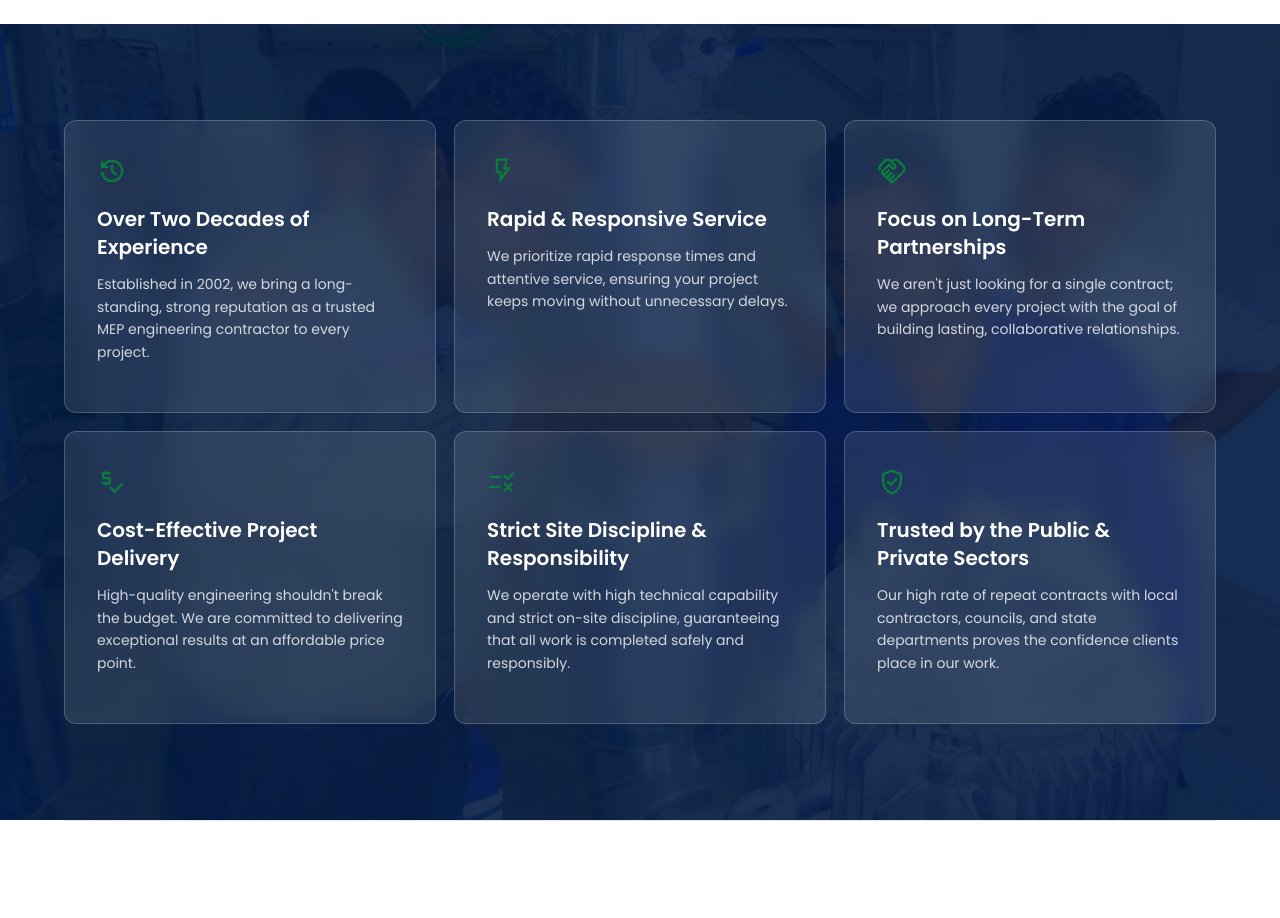
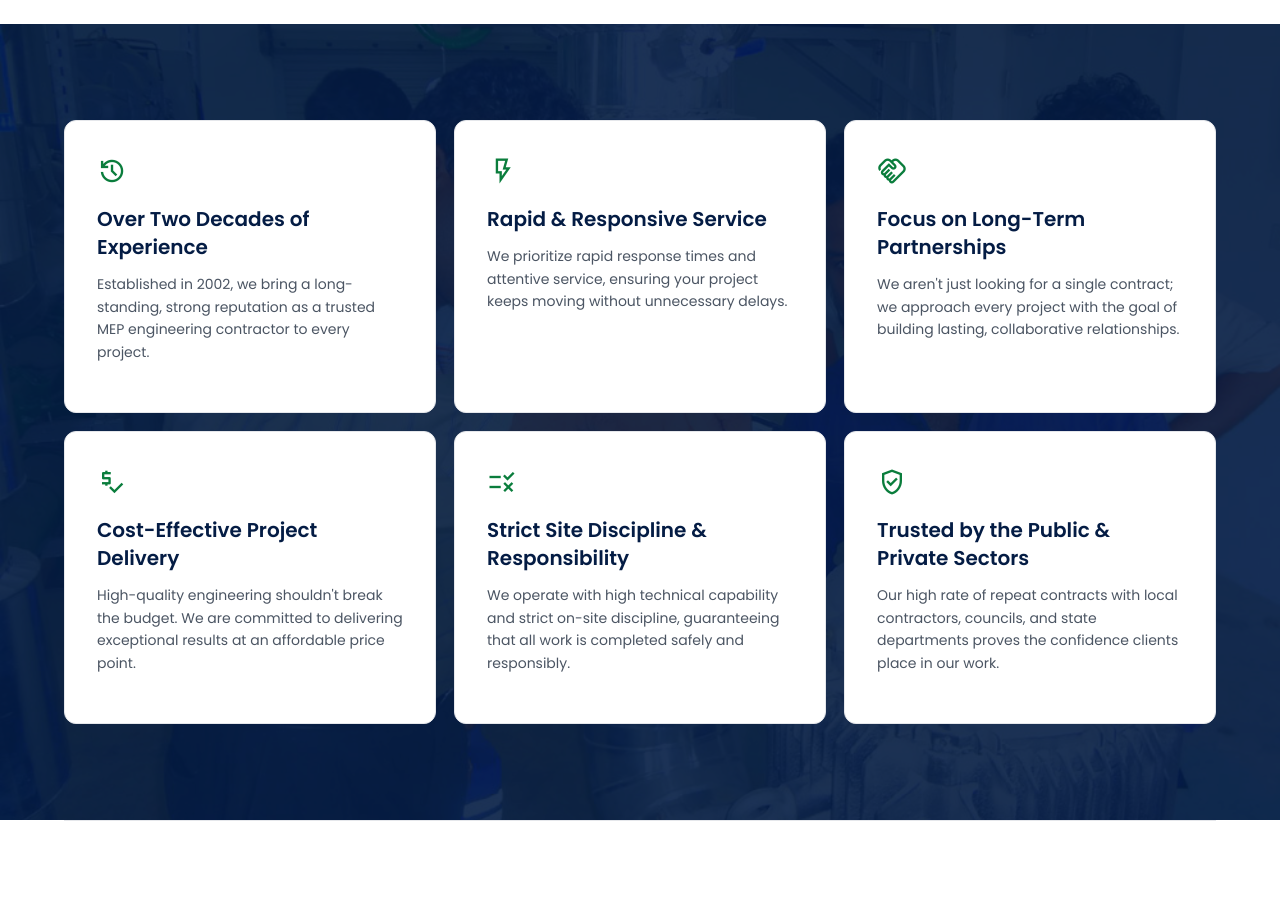
Before and after one commit to hasiya03/asda-engineering, a SvelteKit app: page / in a window 1280 px wide. Shown: the part 2560-3478 px from the top of the page. Built offline with nearby package versions, Linux system fonts and the light colour scheme.

Commit message:
Apply UI updates: standardize hero buttons, update card outline colors, remove glassmorphism background, add subtle hover zooms, update text layout

```diff
--- a/src/routes/+page.svelte
+++ b/src/routes/+page.svelte
@@ -128,8 +128,8 @@
     </div>
 
     <div class="flex flex-col sm:flex-row justify-center items-center gap-4">
-      <a class="inline-flex justify-center items-center px-8 py-4 bg-brand text-white font-semibold rounded-lg transition-all duration-300 shadow-md hover:bg-[#086330] hover:-translate-y-0.5 hover:shadow-xl w-full sm:w-auto" href="/contact">Request a Consultation</a>
-      <a class="inline-flex justify-center items-center px-8 py-4 bg-transparent text-brand font-semibold rounded-lg border-2 border-brand transition-all duration-300 hover:bg-brand hover:text-white hover:-translate-y-0.5 hover:shadow-xl w-full sm:w-auto" href="/projects">View Projects</a>
+      <a class="inline-flex justify-center items-center px-8 py-4 bg-brand text-white font-semibold rounded-lg transition-all duration-300 shadow-md hover:bg-brand-dark hover:-translate-y-0.5 hover:shadow-xl w-full sm:w-[280px]" href="/contact">Request a Consultation</a>
+      <a class="inline-flex justify-center items-center px-8 py-4 bg-transparent text-brand font-semibold rounded-lg border-2 border-brand transition-all duration-300 hover:bg-brand-dark hover:border-brand-dark hover:text-white hover:-translate-y-0.5 hover:shadow-xl w-full sm:w-[280px]" href="/projects">View Projects</a>
     </div>
   </div>
 
@@ -194,22 +194,22 @@
     </div>
 
     <div class="grid grid-cols-1 sm:grid-cols-2 lg:grid-cols-4 gap-8">
-      <article class="bg-white rounded-xl p-8 border border-gray-200 shadow-sm transition-all duration-300 hover:-translate-y-1 hover:shadow-xl hover:border-cyan-500/45">
+      <article class="bg-white rounded-xl p-8 border border-gray-200 shadow-sm transition-all duration-300 hover:-translate-y-1 hover:shadow-xl hover:border-brand-dark">
         <span class="material-symbols-outlined block text-brand text-4xl mb-4">layers</span>
         <h4 class="text-xl font-semibold text-[#041C44] mb-3">End-to-End Execution</h4>
         <p class="text-gray-600 text-sm leading-relaxed">Complete consultancy, design, build, installation, and commissioning capabilities.</p>
       </article>
-      <article class="bg-white rounded-xl p-8 border border-gray-200 shadow-sm transition-all duration-300 hover:-translate-y-1 hover:shadow-xl hover:border-cyan-500/45">
+      <article class="bg-white rounded-xl p-8 border border-gray-200 shadow-sm transition-all duration-300 hover:-translate-y-1 hover:shadow-xl hover:border-brand-dark">
         <span class="material-symbols-outlined block text-brand text-4xl mb-4">domain</span>
         <h4 class="text-xl font-semibold text-[#041C44] mb-3">In-House Infrastructure</h4>
         <p class="text-gray-600 text-sm leading-relaxed">We maintain our own plant equipment and a fully equipped workshop facility, ensuring zero delays.</p>
       </article>
-      <article class="bg-white rounded-xl p-8 border border-gray-200 shadow-sm transition-all duration-300 hover:-translate-y-1 hover:shadow-xl hover:border-cyan-500/45">
+      <article class="bg-white rounded-xl p-8 border border-gray-200 shadow-sm transition-all duration-300 hover:-translate-y-1 hover:shadow-xl hover:border-brand-dark">
         <span class="material-symbols-outlined block text-brand text-4xl mb-4">verified</span>
         <h4 class="text-xl font-semibold text-[#041C44] mb-3">Certified Excellence</h4>
         <p class="text-gray-600 text-sm leading-relaxed">Operating with ISO-certified quality management and proud ICTAD EM 2 contractor status.</p>
       </article>
-      <article class="bg-white rounded-xl p-8 border border-gray-200 shadow-sm transition-all duration-300 hover:-translate-y-1 hover:shadow-xl hover:border-cyan-500/45">
+      <article class="bg-white rounded-xl p-8 border border-gray-200 shadow-sm transition-all duration-300 hover:-translate-y-1 hover:shadow-xl hover:border-brand-dark">
         <span class="material-symbols-outlined block text-brand text-4xl mb-4">security</span>
         <h4 class="text-xl font-semibold text-[#041C44] mb-3">Reliable Support</h4>
         <p class="text-gray-600 text-sm leading-relaxed">Cost-conscious planning and highly responsive support across every single project stage.</p>
@@ -225,9 +225,9 @@
 
   <div class="grid grid-cols-1 sm:grid-cols-2 lg:grid-cols-3 gap-8">
     {#each projects as project}
-      <article class="bg-white rounded-xl overflow-hidden shadow-md transition-all duration-300 hover:-translate-y-1 hover:shadow-xl group border border-transparent hover:border-cyan-500/45">
+      <article class="bg-white rounded-xl overflow-hidden shadow-md transition-all duration-300 hover:-translate-y-1 hover:shadow-xl group border border-transparent hover:border-brand-dark">
         <div class="h-56 overflow-hidden">
-          <img src={project.image} alt={project.title} class="w-full h-full object-cover transition-transform duration-500 group-hover:scale-110" />
+          <img src={project.image} alt={project.title} class="w-full h-full object-cover transition-transform duration-500 group-hover:scale-105" />
         </div>
         <div class="p-6">
           <span class="inline-block px-3 py-1 bg-green-50 text-brand text-xs font-semibold uppercase tracking-wider rounded-full mb-4">{project.category}</span>
@@ -247,35 +247,35 @@
   <div class="absolute inset-0 bg-[#041C44]/90 z-10"></div>
   <div class="relative z-20 max-w-6xl mx-auto w-full">
     <div class="grid grid-cols-1 md:grid-cols-2 lg:grid-cols-3 gap-6">
-      <article class="bg-white/10 backdrop-blur-md rounded-xl p-8 border border-white/20 text-white transition-transform duration-300 hover:-translate-y-1 hover:border-cyan-500/45">
+      <article class="bg-white rounded-xl p-8 border border-gray-200 text-[#041C44] transition-transform duration-300 hover:-translate-y-1 hover:border-brand-dark">
         <span class="material-symbols-outlined block text-3xl text-brand mb-4">history</span>
-        <h3 class="text-xl font-semibold text-white mb-3">Over Two Decades of Experience</h3>
-        <p class="text-sm text-white/80 leading-relaxed">Established in 2002, we bring a long-standing, strong reputation as a trusted MEP engineering contractor to every project.</p>
+        <h3 class="text-xl font-semibold text-[#041C44] mb-3">Over Two Decades of Experience</h3>
+        <p class="text-sm text-gray-600 leading-relaxed">Established in 2002, we bring a long-standing, strong reputation as a trusted MEP engineering contractor to every project.</p>
       </article>
-      <article class="bg-white/10 backdrop-blur-md rounded-xl p-8 border border-white/20 text-white transition-transform duration-300 hover:-translate-y-1 hover:border-cyan-500/45">
+      <article class="bg-white rounded-xl p-8 border border-gray-200 text-[#041C44] transition-transform duration-300 hover:-translate-y-1 hover:border-brand-dark">
         <span class="material-symbols-outlined block text-3xl text-brand mb-4">flash_on</span>
-        <h3 class="text-xl font-semibold text-white mb-3">Rapid & Responsive Service</h3>
-        <p class="text-sm text-white/80 leading-relaxed">We prioritize rapid response times and attentive service, ensuring your project keeps moving without unnecessary delays.</p>
+        <h3 class="text-xl font-semibold text-[#041C44] mb-3">Rapid & Responsive Service</h3>
+        <p class="text-sm text-gray-600 leading-relaxed">We prioritize rapid response times and attentive service, ensuring your project keeps moving without unnecessary delays.</p>
       </article>
-      <article class="bg-white/10 backdrop-blur-md rounded-xl p-8 border border-white/20 text-white transition-transform duration-300 hover:-translate-y-1 hover:border-cyan-500/45">
+      <article class="bg-white rounded-xl p-8 border border-gray-200 text-[#041C44] transition-transform duration-300 hover:-translate-y-1 hover:border-brand-dark">
         <span class="material-symbols-outlined block text-3xl text-brand mb-4">handshake</span>
-        <h3 class="text-xl font-semibold text-white mb-3">Focus on Long-Term Partnerships</h3>
-        <p class="text-sm text-white/80 leading-relaxed">We aren't just looking for a single contract; we approach every project with the goal of building lasting, collaborative relationships.</p>
+        <h3 class="text-xl font-semibold text-[#041C44] mb-3">Focus on Long-Term Partnerships</h3>
+        <p class="text-sm text-gray-600 leading-relaxed">We aren't just looking for a single contract; we approach every project with the goal of building lasting, collaborative relationships.</p>
       </article>
-      <article class="bg-white/10 backdrop-blur-md rounded-xl p-8 border border-white/20 text-white transition-transform duration-300 hover:-translate-y-1 hover:border-cyan-500/45">
+      <article class="bg-white rounded-xl p-8 border border-gray-200 text-[#041C44] transition-transform duration-300 hover:-translate-y-1 hover:border-brand-dark">
         <span class="material-symbols-outlined block text-3xl text-brand mb-4">price_check</span>
-        <h3 class="text-xl font-semibold text-white mb-3">Cost-Effective Project Delivery</h3>
-        <p class="text-sm text-white/80 leading-relaxed">High-quality engineering shouldn't break the budget. We are committed to delivering exceptional results at an affordable price point.</p>
+        <h3 class="text-xl font-semibold text-[#041C44] mb-3">Cost-Effective Project Delivery</h3>
+        <p class="text-sm text-gray-600 leading-relaxed">High-quality engineering shouldn't break the budget. We are committed to delivering exceptional results at an affordable price point.</p>
       </article>
-      <article class="bg-white/10 backdrop-blur-md rounded-xl p-8 border border-white/20 text-white transition-transform duration-300 hover:-translate-y-1 hover:border-cyan-500/45">
+      <article class="bg-white rounded-xl p-8 border border-gray-200 text-[#041C44] transition-transform duration-300 hover:-translate-y-1 hover:border-brand-dark">
         <span class="material-symbols-outlined block text-3xl text-brand mb-4">rule</span>
-        <h3 class="text-xl font-semibold text-white mb-3">Strict Site Discipline & Responsibility</h3>
-        <p class="text-sm text-white/80 leading-relaxed">We operate with high technical capability and strict on-site discipline, guaranteeing that all work is completed safely and responsibly.</p>
+        <h3 class="text-xl font-semibold text-[#041C44] mb-3">Strict Site Discipline & Responsibility</h3>
+        <p class="text-sm text-gray-600 leading-relaxed">We operate with high technical capability and strict on-site discipline, guaranteeing that all work is completed safely and responsibly.</p>
       </article>
-      <article class="bg-white/10 backdrop-blur-md rounded-xl p-8 border border-white/20 text-white transition-transform duration-300 hover:-translate-y-1 hover:border-cyan-500/45">
+      <article class="bg-white rounded-xl p-8 border border-gray-200 text-[#041C44] transition-transform duration-300 hover:-translate-y-1 hover:border-brand-dark">
         <span class="material-symbols-outlined block text-3xl text-brand mb-4">verified_user</span>
-        <h3 class="text-xl font-semibold text-white mb-3">Trusted by the Public & Private Sectors</h3>
-        <p class="text-sm text-white/80 leading-relaxed">Our high rate of repeat contracts with local contractors, councils, and state departments proves the confidence clients place in our work.</p>
+        <h3 class="text-xl font-semibold text-[#041C44] mb-3">Trusted by the Public & Private Sectors</h3>
+        <p class="text-sm text-gray-600 leading-relaxed">Our high rate of repeat contracts with local contractors, councils, and state departments proves the confidence clients place in our work.</p>
       </article>
     </div>
   </div>
@@ -288,7 +288,7 @@
 
   <div class="grid grid-cols-1 md:grid-cols-2 lg:grid-cols-3 gap-8">
     {#each services as service}
-      <article class="bg-white rounded-xl p-8 border border-gray-200 shadow-sm transition-all duration-300 hover:-translate-y-1 hover:shadow-xl text-center hover:border-cyan-500/45">
+      <article class="bg-white rounded-xl p-8 border border-gray-200 shadow-sm transition-all duration-300 hover:-translate-y-1 hover:shadow-xl text-center hover:border-brand-dark">
         <span class="inline-flex justify-center items-center w-16 h-16 rounded-full bg-green-50 text-brand mb-6 mx-auto">{@html service[0]}</span>
         <h3 class="text-xl font-semibold text-[#041C44] mb-3">{service[1]}</h3>
         <p class="text-sm text-gray-600 leading-relaxed m-0">{service[2]}</p>
--- a/src/routes/contact/+page.svelte
+++ b/src/routes/contact/+page.svelte
@@ -50,7 +50,7 @@
     </form>
 
     <aside class="flex flex-col gap-6">
-      <div class="bg-gray-50 border border-gray-200 rounded-xl p-6 flex gap-5 transition-transform duration-300 hover:-translate-y-1 hover:shadow-md hover:border-cyan-500/45">
+      <div class="bg-gray-50 border border-gray-200 rounded-xl p-6 flex gap-5 transition-transform duration-300 hover:-translate-y-1 hover:shadow-md hover:border-brand-dark">
         <span class="inline-flex justify-center items-center w-12 h-12 rounded-full bg-white text-brand shadow-sm flex-shrink-0">
           <span class="material-symbols-outlined" style="font-size: 24px;">location_on</span>
         </span>
@@ -60,7 +60,7 @@
         </div>
       </div>
 
-      <div class="bg-gray-50 border border-gray-200 rounded-xl p-6 flex gap-5 transition-transform duration-300 hover:-translate-y-1 hover:shadow-md hover:border-cyan-500/45">
+      <div class="bg-gray-50 border border-gray-200 rounded-xl p-6 flex gap-5 transition-transform duration-300 hover:-translate-y-1 hover:shadow-md hover:border-brand-dark">
         <span class="inline-flex justify-center items-center w-12 h-12 rounded-full bg-white text-brand shadow-sm flex-shrink-0">
           <span class="material-symbols-outlined" style="font-size: 24px;">call</span>
         </span>
@@ -73,7 +73,7 @@
         </div>
       </div>
 
-      <div class="bg-gray-50 border border-gray-200 rounded-xl p-6 flex gap-5 transition-transform duration-300 hover:-translate-y-1 hover:shadow-md hover:border-cyan-500/45">
+      <div class="bg-gray-50 border border-gray-200 rounded-xl p-6 flex gap-5 transition-transform duration-300 hover:-translate-y-1 hover:shadow-md hover:border-brand-dark">
         <span class="inline-flex justify-center items-center w-12 h-12 rounded-full bg-white text-brand shadow-sm flex-shrink-0">
           <span class="material-symbols-outlined" style="font-size: 24px;">mail</span>
         </span>
--- a/src/routes/services/+page.svelte
+++ b/src/routes/services/+page.svelte
@@ -46,7 +46,7 @@
 <section class="py-24 px-6 max-w-6xl mx-auto">
   <div class="grid grid-cols-1 md:grid-cols-2 lg:grid-cols-3 gap-8">
     {#each services as service}
-      <article class="bg-white rounded-xl p-8 border border-gray-200 shadow-sm transition-all duration-300 hover:-translate-y-1 hover:shadow-xl text-center hover:border-cyan-500/45">
+      <article class="bg-white rounded-xl p-8 border border-gray-200 shadow-sm transition-all duration-300 hover:-translate-y-1 hover:shadow-xl text-center hover:border-brand-dark">
         <span class="inline-flex justify-center items-center w-16 h-16 rounded-full bg-green-50 text-brand mb-6 mx-auto">{@html service[2]}</span>
         <h3 class="text-xl font-semibold text-[#041C44] mb-3">{service[0]}</h3>
         <p class="text-sm text-gray-600 leading-relaxed m-0">{service[1]}</p>
@@ -60,7 +60,7 @@
     <div class="rounded-2xl overflow-hidden shadow-lg">
       <img src="/assets/history_1.jpeg" alt="ASDA Engineering workshop facility" class="w-full h-auto object-cover" />
     </div>
-    <div class="flex flex-col gap-6">
+    <div class="flex flex-col gap-6 lg:pr-16 xl:pr-24">
       <h2 class="text-3xl md:text-4xl font-bold text-[#041C44] tracking-tight m-0">Structured to support demanding building-services projects.</h2>
       <p class="text-lg text-gray-600 leading-relaxed m-0">
         With owned plant equipment, a fully equipped workshop, trained technical staff, and a
```
Also changed, not shown: src/routes/projects/+page.svelte (+6 -6 lines).
